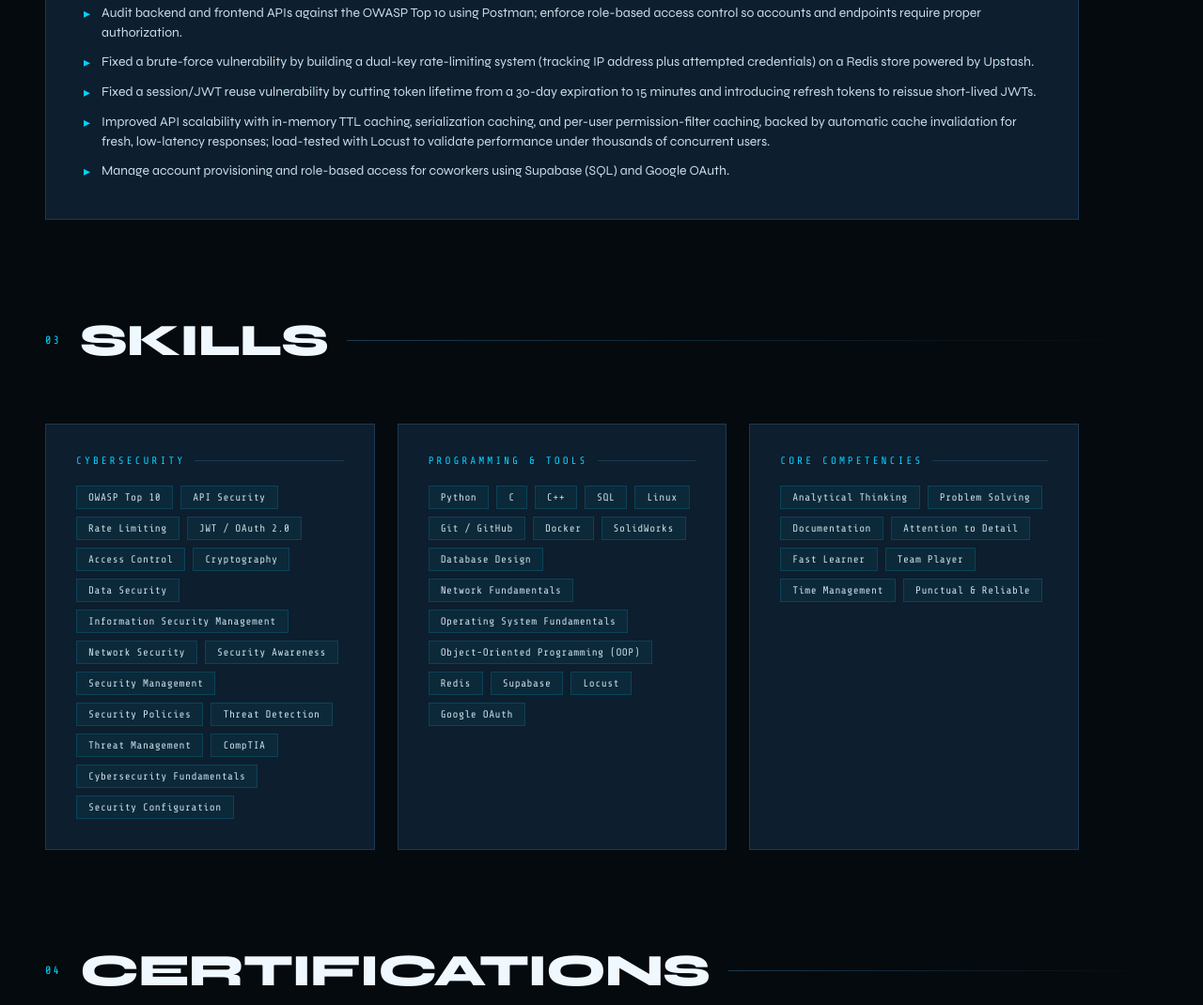
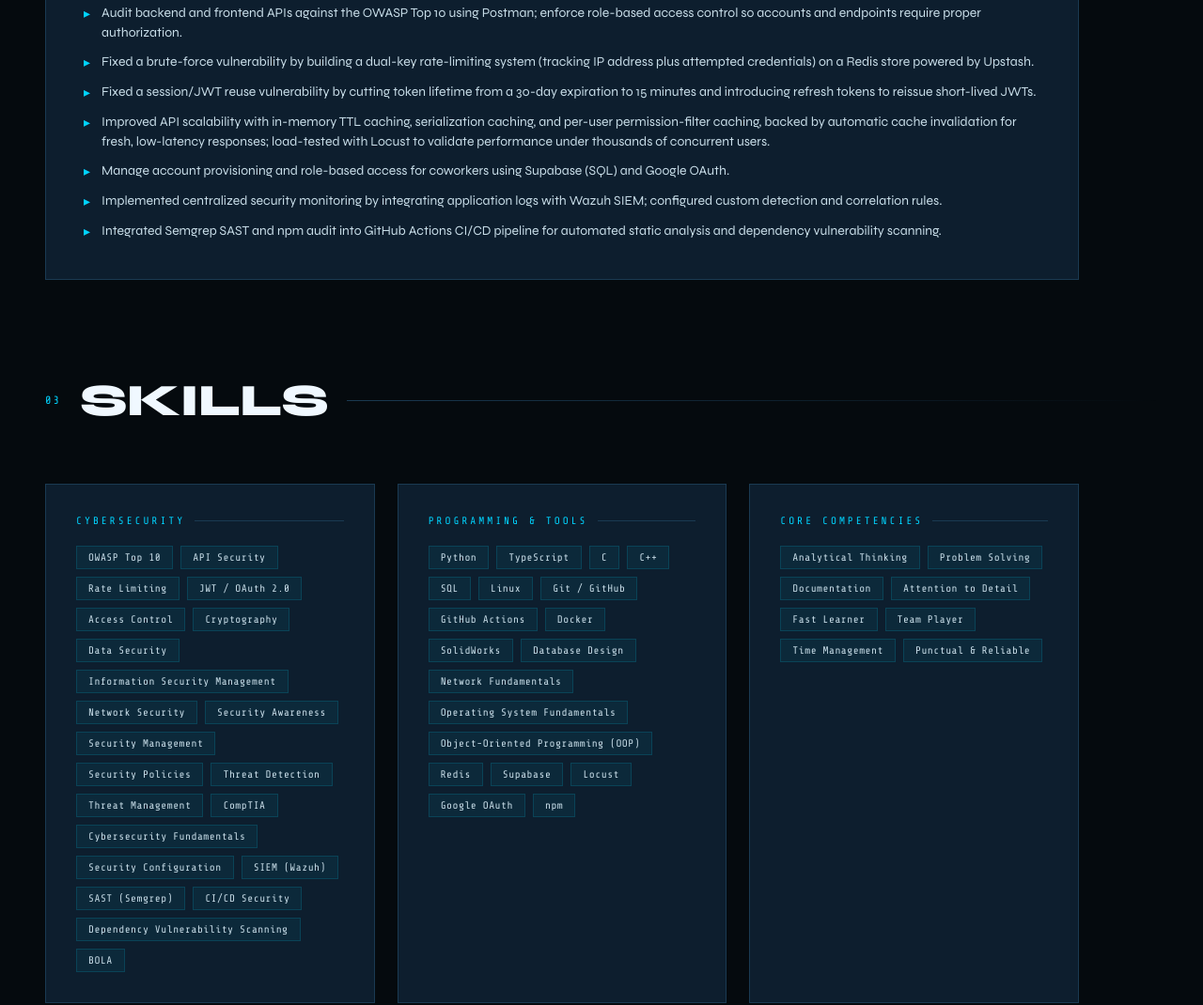
Before and after one commit to ybarchen27/ybarchen27.github.io, a plain HTML site: page index.html in a window 1280 px wide. Shown: the part 1706-2776 px from the top of the page at 94% size. Drawn offline with nearby package versions, Linux system fonts and the light colour scheme.

Commit message:
Add files via upload

```diff
--- a/index.html
+++ b/index.html
@@ -1126,6 +1126,8 @@
       <li>Fixed a session/JWT reuse vulnerability by cutting token lifetime from a 30-day expiration to 15 minutes and introducing refresh tokens to reissue short-lived JWTs.</li>
       <li>Improved API scalability with in-memory TTL caching, serialization caching, and per-user permission-filter caching, backed by automatic cache invalidation for fresh, low-latency responses; load-tested with Locust to validate performance under thousands of concurrent users.</li>
       <li>Manage account provisioning and role-based access for coworkers using Supabase (SQL) and Google OAuth.</li>
+      <li>Implemented centralized security monitoring by integrating application logs with Wazuh SIEM; configured custom detection and correlation rules.</li>
+      <li>Integrated Semgrep SAST and npm audit into GitHub Actions CI/CD pipeline for automated static analysis and dependency vulnerability scanning.</li>
     </ul>
   </div>
 </section>
@@ -1159,17 +1161,24 @@
         <div class="skill-tag">CompTIA</div>
         <div class="skill-tag">Cybersecurity Fundamentals</div>
         <div class="skill-tag">Security Configuration</div>
+        <div class="skill-tag">SIEM (Wazuh)</div>
+        <div class="skill-tag">SAST (Semgrep)</div>
+        <div class="skill-tag">CI/CD Security</div>
+        <div class="skill-tag">Dependency Vulnerability Scanning</div>
+        <div class="skill-tag">BOLA</div>
       </div>
     </div>
     <div class="skill-group">
       <div class="skill-group-title">PROGRAMMING & TOOLS</div>
       <div class="skill-tags">
         <div class="skill-tag">Python</div>
+        <div class="skill-tag">TypeScript</div>
         <div class="skill-tag">C</div>
         <div class="skill-tag">C++</div>
         <div class="skill-tag">SQL</div>
         <div class="skill-tag">Linux</div>
         <div class="skill-tag">Git / GitHub</div>
+        <div class="skill-tag">GitHub Actions</div>
         <div class="skill-tag">Docker</div>
         <div class="skill-tag">SolidWorks</div>
         <div class="skill-tag">Database Design</div>
@@ -1180,6 +1189,7 @@
         <div class="skill-tag">Supabase</div>
         <div class="skill-tag">Locust</div>
         <div class="skill-tag">Google OAuth</div>
+        <div class="skill-tag">npm</div>
       </div>
     </div>
     <div class="skill-group">
```
